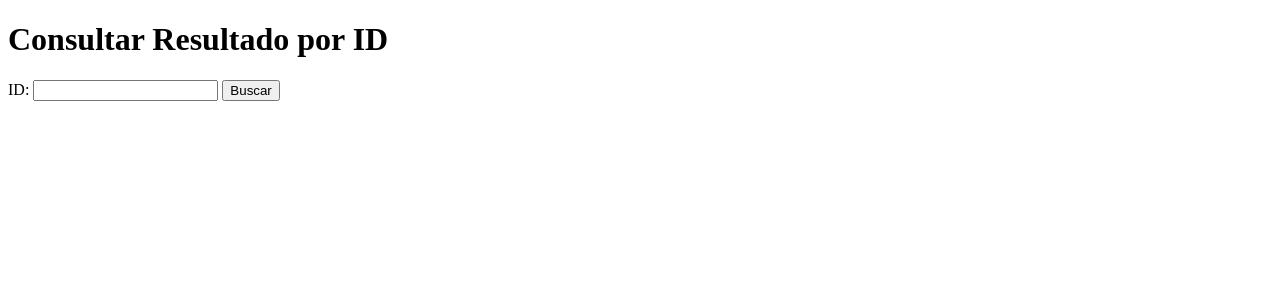
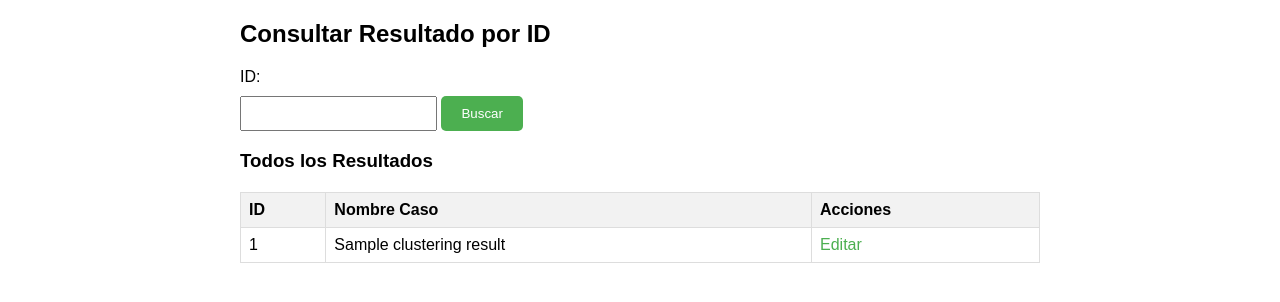
Before and after one commit to sanma613/machine_learning, a Flask app: page /lista in a window 1280 px wide. Shown: the top 302 px of the page. Run offline with Flask 3, Linux system fonts and the light colour scheme; a database or web service that is not in the repository returns one stand-in record (values such as "Sample title"); some libraries are stand-ins or nearby versions.

Commit message:
Opción para modificar usuario

```diff
--- a/app.py
+++ b/app.py
@@ -6,7 +6,7 @@ sys.path.append('src')
 sys.path.append('src/controller')
 
 from src.controller.results_controller import ResultsController
-handler = ResultsController()
+from src.model.result_model import ClusteringResult
 
 app = Flask(__name__)
 
@@ -32,24 +32,41 @@ def api_buscar():
     except ValueError:
         return jsonify({"error": "ID inválido"}), 400
 
+    handler = ResultsController()
     result = handler.get_result_by_id(id)
 
     if result is None:
         return jsonify({"error": "No se encontró ningún resultado"}), 404
 
-    return jsonify(result)
+    return jsonify(result.to_dict())
 
 # Ruta tradicional con formulario POST que muestra resultados en una nueva página
 @app.route("/lista", methods=["GET", "POST"])
 def lista():
-    id = None
+    handler = ResultsController()
+    result = None
+    result_id = None
+    results_list = []
+
+    try:
+        results_list = handler.list_all_titles()
+    except Exception as e:
+        return f"Error al obtener los resultados: {e}", 500
+
     if request.method == "POST":
-        id = request.form.get("id")
-        if id:
-            id = int(id)
+        result_id = request.form.get("id")
+        if result_id:
+            try:
+                result_id = int(result_id)
+                result = handler.get_result_by_id(result_id)
+                if not result:
+                    return "No se encontró un resultado con ese ID", 404
+            except ValueError:
+                return "ID inválido", 400
+            except Exception as e:
+                return f"Error al buscar el resultado: {e}", 500
 
-    result = handler.get_result_by_id(id) if id else None
-    return render_template('lista.html', result=result)
+    return render_template("lista.html", result=result, result_id=result_id, results_list=results_list)
 
 # Procesamiento del archivo CSV
 @app.route('/resultados', methods=['POST'])
@@ -70,5 +87,61 @@ def procesar_archivo():
     except Exception as e:
         return f"Error al procesar el archivo: {e}", 500
 
+@app.route('/modificar', methods=['GET', 'POST'])
+def modificar():
+    handler = ResultsController()
+    result = None
+    original_result = None
+    updated_result = None
+    error = None
+
+    # Manejar solicitud GET (mostrar formulario con datos actuales)
+    if request.method == 'GET':
+        result_id = request.args.get('id')
+        if result_id:
+            try:
+                result_id = int(result_id)
+                result = handler.get_result_by_id(result_id)
+                if not result:
+                    return "No se encontró un resultado con ese ID", 404
+            except ValueError:
+                return "ID inválido", 400
+            except Exception as e:
+                return f"Error al cargar el resultado: {e}", 500
+
+    # Manejar solicitud POST (actualizar datos)
+    if request.method == 'POST':
+        try:
+            result_id = int(request.form.get('id'))
+            original_result = handler.get_result_by_id(result_id)
+            if not original_result:
+                return "No se encontró un resultado con ese ID", 404
+
+            clustering_result = ClusteringResult(
+                id=result_id,
+                title=request.form.get('title'),
+                n_clusters=int(request.form.get('n_clusters')),
+                used_iterations=int(request.form.get('used_iterations')),
+                coordinates=request.form.get('coordinates'),
+                assigned_cluster=int(request.form.get('assigned_cluster')) if request.form.get('assigned_cluster') else None,
+                is_centroid='is_centroid' in request.form,
+                centroid_label=request.form.get('centroid_label')
+            )
+            success = handler.update_result(result_id, clustering_result)
+            if success:
+                updated_result = handler.get_result_by_id(result_id)  # Obtener el estado actualizado
+            else:
+                error = "No se pudo actualizar el resultado"
+        except ValueError as e:
+            error = "Datos inválidos proporcionados"
+        except Exception as e:
+            error = f"Error al actualizar el resultado: {e}"
+
+        # Recargar los datos actuales para mostrar en el formulario en caso de error
+        if error:
+            result = handler.get_result_by_id(result_id)
+
+    return render_template('modificar.html', result=result, original_result=original_result, updated_result=updated_result, error=error)
+
 if __name__ == '__main__':
     app.run(debug=True)
--- a/templates/buscar.html
+++ b/templates/buscar.html
@@ -11,5 +11,8 @@
         <input type="number" id="id" name="id" required>
         <button type="submit">Buscar</button>
     </form>
+    <div class="suggestion">
+            <p>¿Desea modificar algún resultado? <a href="{{ url_for('lista') }}">Vea la lista de resultados</a> y seleccione "Editar" para actualizar los datos.</p>
+    </div>
 </body>
 </html>
--- a/templates/lista.html
+++ b/templates/lista.html
@@ -1,31 +1,109 @@
-<!-- templates/lista.html -->
 <!DOCTYPE html>
-<html>
+<html lang="es">
 <head>
+    <meta charset="UTF-8">
     <title>Lista de Resultados</title>
+    <style>
+        body {
+            font-family: Arial, sans-serif;
+            margin: 20px;
+        }
+        .container {
+            max-width: 800px;
+            margin: auto;
+        }
+        .form-group {
+            margin-bottom: 15px;
+        }
+        label {
+            display: block;
+            margin-bottom: 5px;
+        }
+        input[type="text"] {
+            padding: 8px;
+            margin-top: 5px;
+        }
+        button {
+            padding: 10px 20px;
+            background-color: #4CAF50;
+            color: white;
+            border: none;
+            border-radius: 5px;
+            cursor: pointer;
+        }
+        button:hover {
+            background-color: #45a049;
+        }
+        table {
+            border-collapse: collapse;
+            width: 100%;
+            margin-top: 20px;
+        }
+        th, td {
+            border: 1px solid #ddd;
+            padding: 8px;
+            text-align: left;
+        }
+        th {
+            background-color: #f2f2f2;
+        }
+        a {
+            color: #4CAF50;
+            text-decoration: none;
+        }
+        a:hover {
+            text-decoration: underline;
+        }
+        .result-details {
+            margin-top: 20px;
+            padding: 10px;
+            border: 1px solid #ddd;
+            border-radius: 5px;
+        }
+    </style>
 </head>
 <body>
-    <h1>Consultar Resultado por ID</h1>
-    <form method="post">
+    <div class="container">
+        <h2>Consultar Resultado por ID</h2>
+        <form method="POST" action="{{ url_for('lista') }}">
+            <div class="form-group">
                 <label for="id">ID:</label>
-        <input type="number" name="id" required>
+                <input type="text" id="id" name="id" value="{{ result_id or '' }}">
                 <button type="submit">Buscar</button>
+            </div>
         </form>
 
         {% if result %}
-        <h2>Resultado:</h2>
-        <ul>
-            <li><strong>ID:</strong> {{ result.id }}</li>
-            <li><strong>Título:</strong> {{ result.title }}</li>
-            <li><strong>Número de Clusters:</strong> {{ result.n_clusters }}</li>
-            <li><strong>Iteraciones Usadas:</strong> {{ result.used_iterations }}</li>
-            <li><strong>Coordenadas:</strong> {{ result.coordinates }}</li>
-            <li><strong>Cluster Asignado:</strong> {{ result.assigned_cluster }}</li>
-            <li><strong>Es Centroide:</strong> {{ 'Sí' if result.is_centroid else 'No' }}</li>
-            <li><strong>Etiqueta del Centroide:</strong> {{ result.centroid_label or "N/A" }}</li>
-        </ul>
+            <div class="result-details">
+                <h3>Resultado:</h3>
+                <p>ID: {{ result.id }}</p>
+                <p>Título: {{ result.title }}</p>
+                <p>Número de Clusters: {{ result.n_clusters }}</p>
+                <p>Iteraciones Usadas: {{ result.used_iterations }}</p>
+                <p>Coordenadas: {{ result.coordinates }}</p>
+                <p>Cluster Asignado: {{ result.assigned_cluster }}</p>
+                <p>Es Centroide: {{ 'Sí' if result.is_centroid else 'No' }}</p>
+                <p>Etiqueta del Centroide: {{ result.centroid_label or "N/A" }}</p>
+            </div>
         {% elif result is not none %}
-        <p style="color:red;">No se encontró el resultado con ese ID.</p>
+            <p>No se encontró el resultado con ese ID.</p>
         {% endif %}
+
+        <h3>Todos los Resultados</h3>
+        <table>
+            <tr>
+                <th>ID</th>
+                <th>Nombre Caso</th>
+                <th>Acciones</th>
+            </tr>
+            {% for item in results_list %}
+            <tr>
+                <td>{{ item.id }}</td>
+                <td>{{ item.title }}</td>
+                <td><a href="{{ url_for('modificar', id=item.id) }}">Editar</a></td>
+            </tr>
+            {% endfor %}
+        </table>
+    </div>
 </body>
 </html>
```
Also changed, not shown: templates/modificar.html (added, +102 -0 lines). Lines whose indentation alone changed are shown as unchanged.
